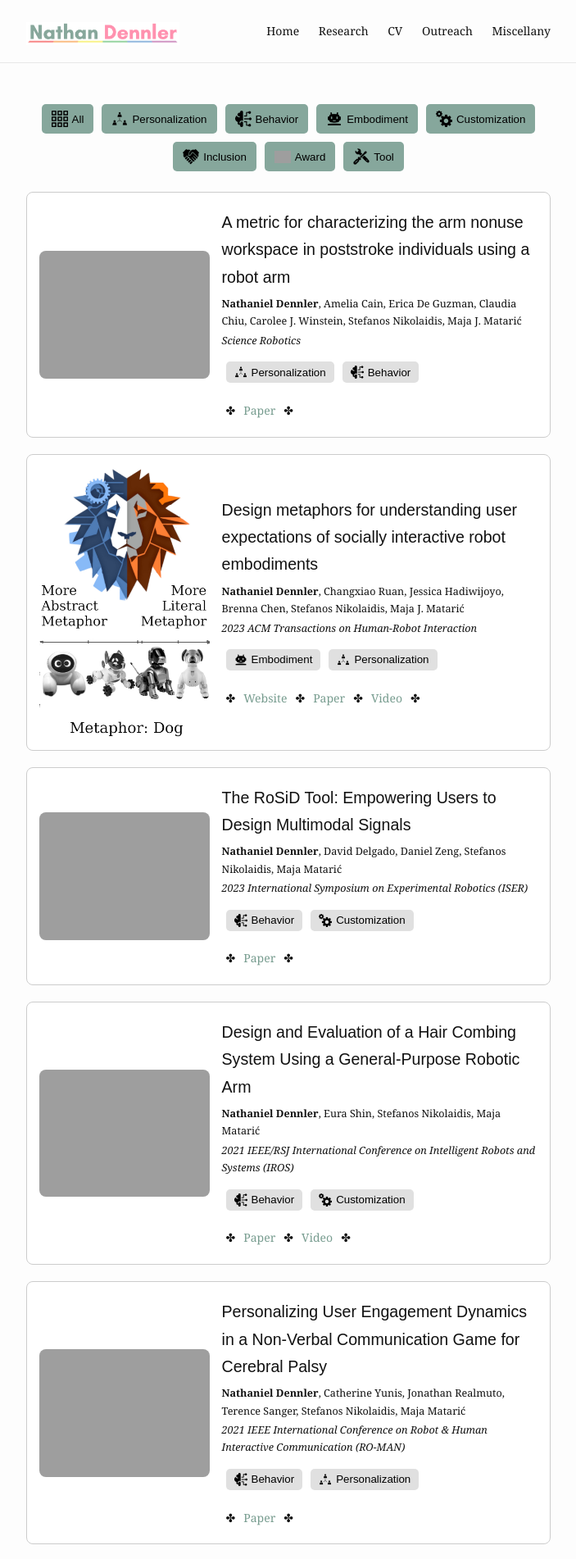
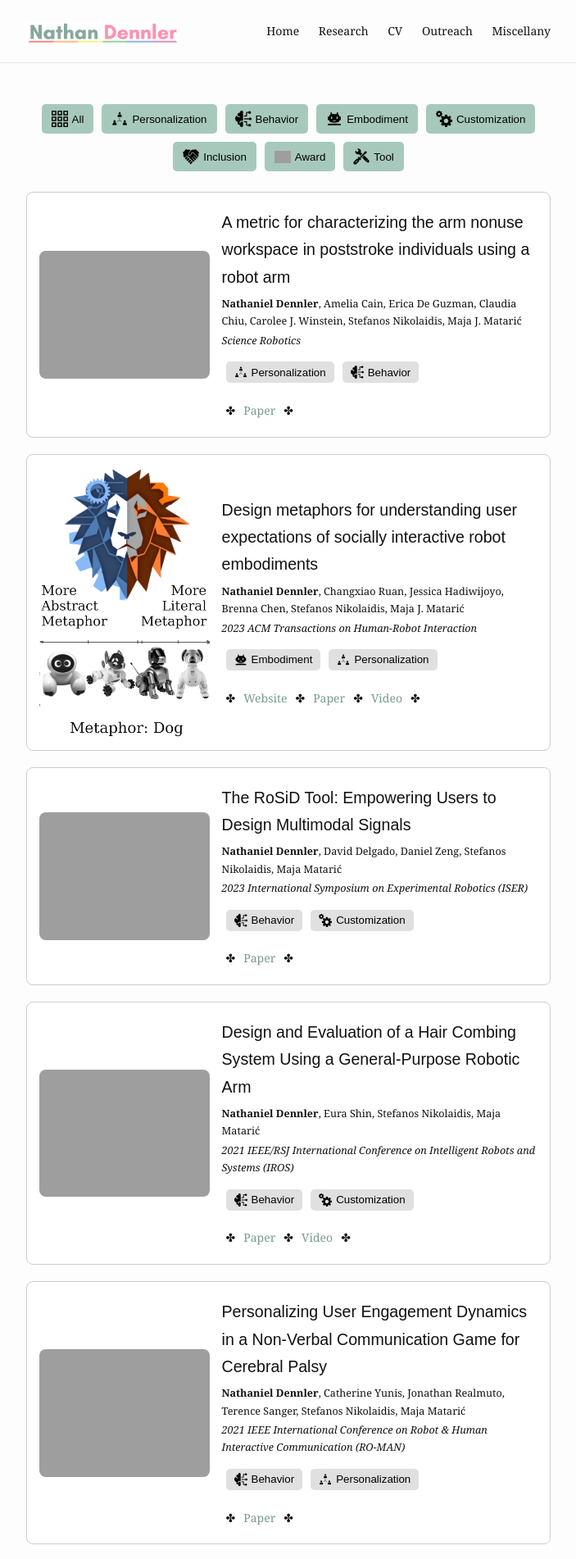
Before and after one commit to ndennler/ndennler.github.io, a Jekyll site: the page built from research.md, in a window 1280 px wide. Shown: the top 1902 px of the page at 82% size, without its empty margins (288-991 px from the left). Built offline with Jekyll 4.4.1, drawn with Linux system fonts in a browser that asks for light colours; grey boxes are pictures that could not be loaded.

Commit message:
updates tag button color

```diff
--- a/_layouts/work.html
+++ b/_layouts/work.html
@@ -176,7 +176,7 @@ function filterProjects(filter) {
 .filter-btn {
   padding: 8px 12px;
   margin: 5px;
-  background-color: #86a79c;
+  background-color: #a7c9bb;
   color: rgb(0, 0, 0);
   border: none;
   border-radius: 5px;
```
Also changed, not shown: 1 other file.
